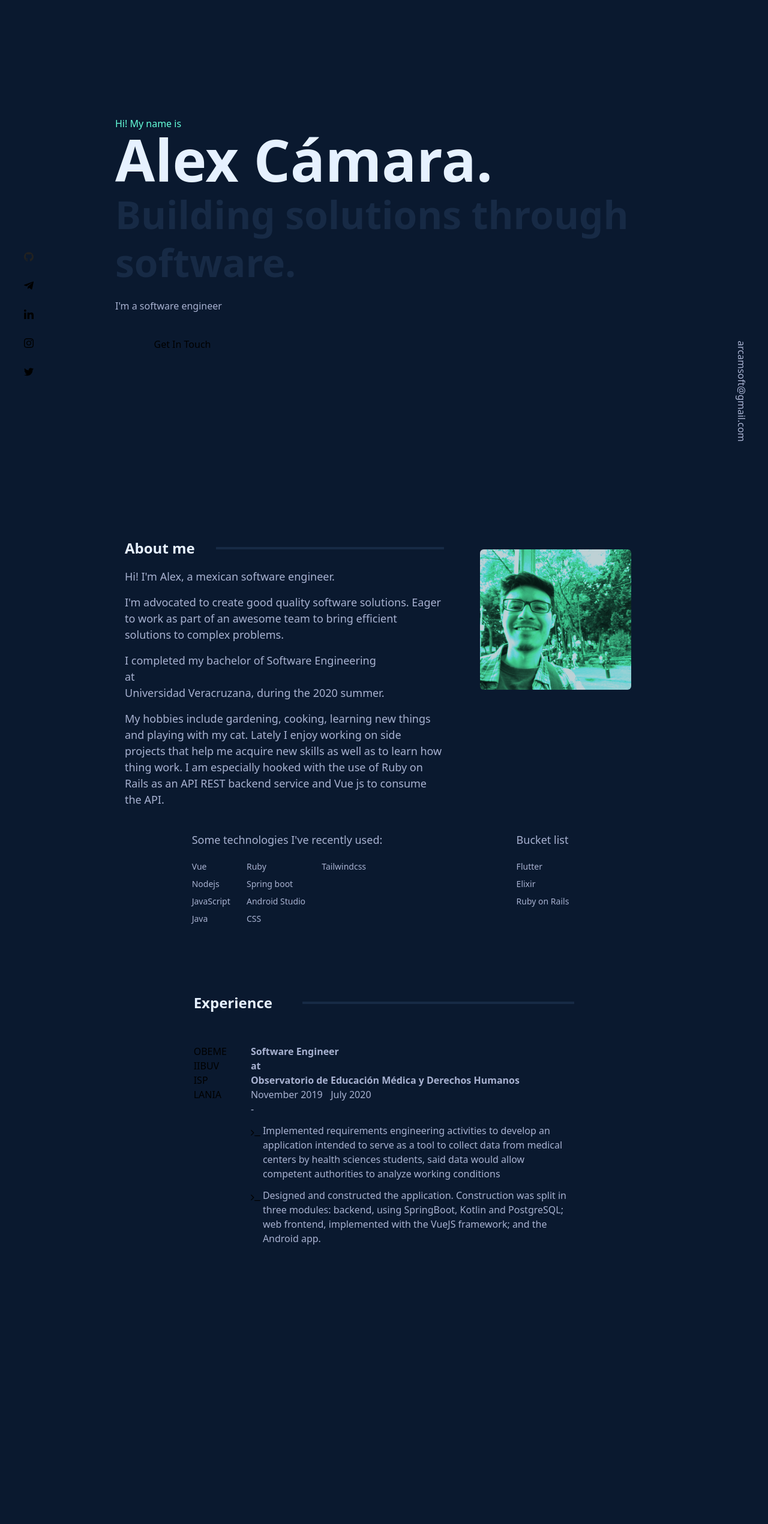
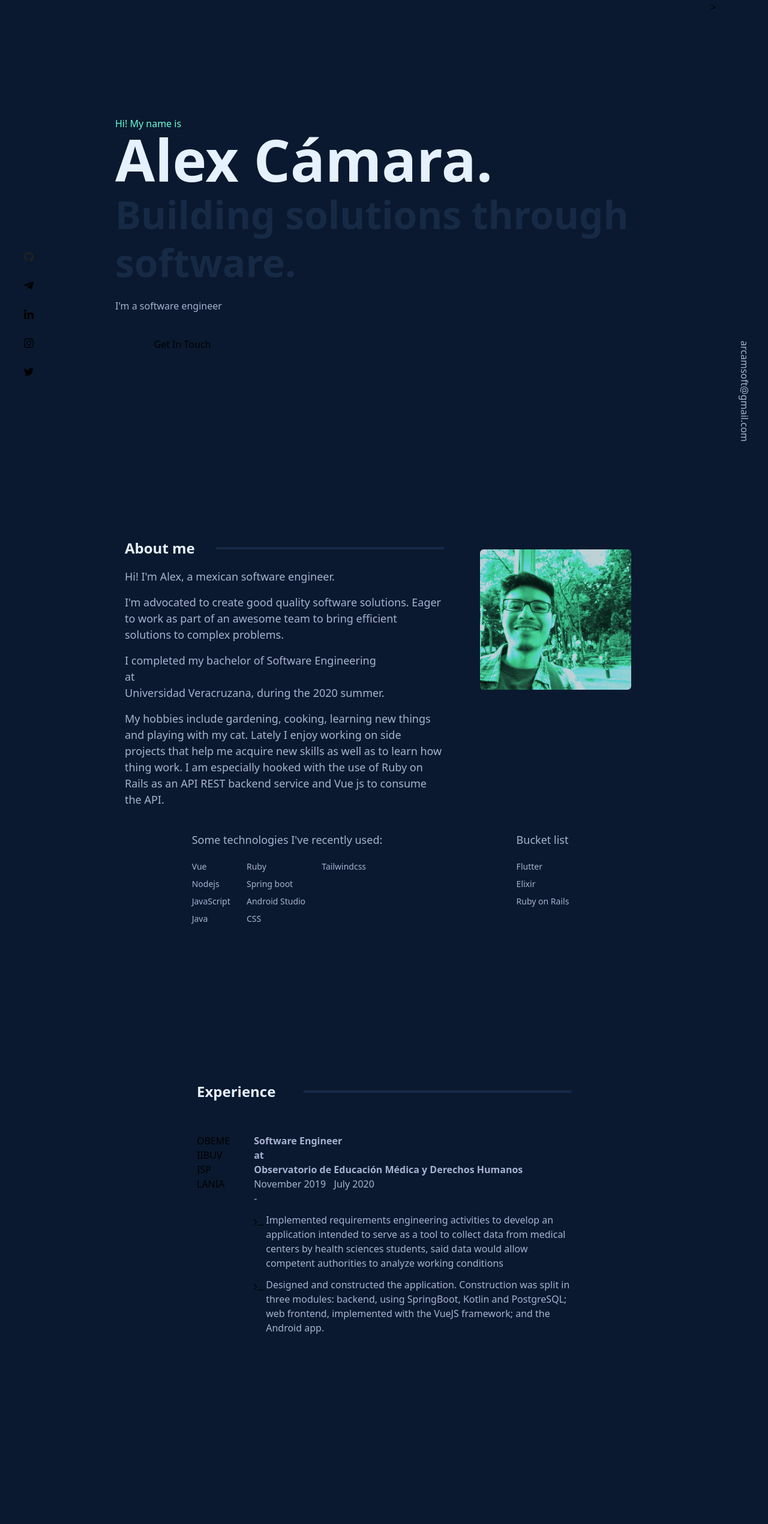
Before and after one commit to Alex-Camara/portfolio, a Vue app: page /experience in a window 1280 px wide. Shown: the top 2541 px of the page at 60% size. Built offline with nearby package versions, Linux system fonts and the light colour scheme.

Commit message:
centered experience view

```diff
--- a/src/App.vue
+++ b/src/App.vue
@@ -5,7 +5,7 @@
     <right-panel :me="me"/>
     <home :me="me" class="mx-5 md:mx-24"/>
     <about-me ref="compAboutMe" class="md:mx-24"/>
-    <experience ref="compExperience" class="md:mx-24"/>
+    <experience ref="compExperience" class="md:mx-24 mt-10"/>
     <my-projects ref="compProjects" class="md:mx-20"/>
     <contact ref="compContact" :me="me" class="md:mx-24 mt-10 mb-10 lg:mb-0"/>
     <footer-info class="md:mx-24"/>
--- a/src/components/RightPanel.vue
+++ b/src/components/RightPanel.vue
@@ -1,5 +1,6 @@
 <template>
-  <div class="hidden lg:flex justify-center top-0 right-0 h-screen w-24 fixed z-30 bg-primary">
+  <div class="hidden lg:flex justify-center top-0 right-0 h-screen w-24 fixed z-30 bg-primary"
+  data-aos="fade-up" data-aos-duration="2000" data-aos-delay="200" data-aos-once="true">>
     <div class="w-3/12"></div>
     <div class="w-5/12 h-48 mt-auto">
       <p class="vertical-text text-center h-full text-dark-white">{{ me.getEmail() }}</p>
--- a/src/views/Experience.vue
+++ b/src/views/Experience.vue
@@ -1,10 +1,10 @@
 <template>
-    <div ref="compExperience" class="h-full pt-20 lg:h-screen">
-      <div class="flex flex-col lg:items-center my-auto mx-8 lg:mx-auto">
-        <div class="lg:w-7/12" data-aos="fade-down" data-aos-duration="2000" data-aos-once="true">
+    <div ref="compExperience" class="flex h-full lg:h-screen">
+      <div class="flex flex-col lg:items-center my-auto mx-8 lg:mx-32">
+        <div class="lg:w-9/12" data-aos="fade-down" data-aos-duration="2000" data-aos-once="true">
           <section-title :title="title"/>
         </div>
-        <tab-table class="flex lg:w-7/12 mt-14" data-aos="fade-up" data-aos-duration="1000" data-aos-once="true"/>
+        <tab-table class="lg:w-9/12 mt-14" data-aos="fade-up" data-aos-duration="1000" data-aos-once="true"/>
       </div>
     </div>
 </template>
```
